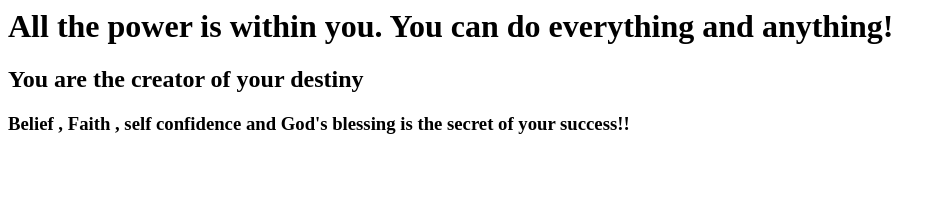
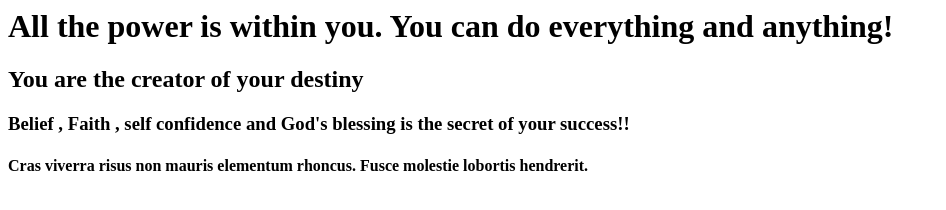
Before and after one commit to shaillenkumar/firstgitrepo, a plain HTML site: page index.html in a window 1280 px wide. Shown: the whole page, without its empty margins (0-946 px from the left). Drawn offline with Linux system fonts and the light colour scheme.

Commit message:
Update index.html

```diff
--- a/index.html
+++ b/index.html
@@ -5,6 +5,8 @@
 <h1>All the power is within you. You can do everything and anything!</h1>
 <h2> You are the creator of your destiny </h2>
 <h3>Belief , Faith , self confidence and God's blessing is the secret of your success!!</h3>
+<h4>Cras viverra risus non mauris elementum rhoncus. Fusce molestie lobortis hendrerit.</h4>
+
 
 </body>
 </html>
```
